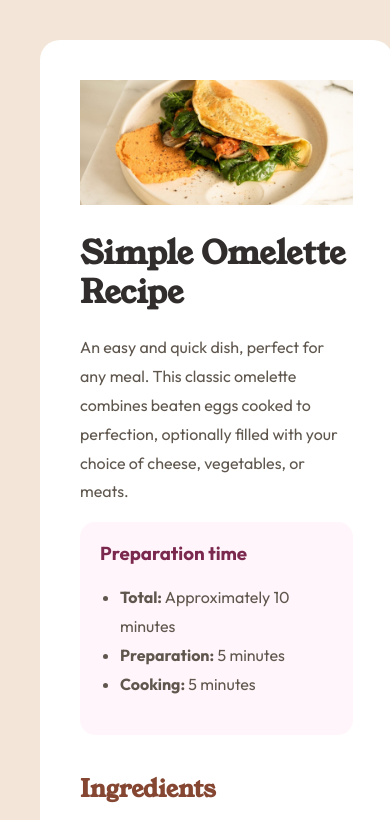
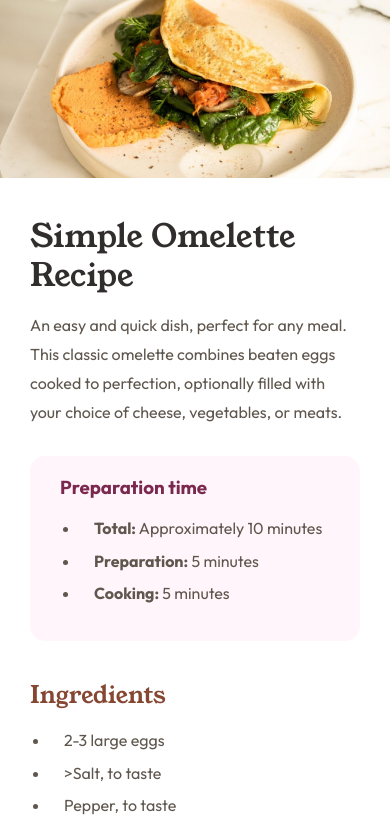
Before and after one commit to vicbagz/Recipe-page, a plain HTML site: page index.html in a window 390 px wide. Shown: the top 820 px of the page. Drawn offline with Linux system fonts and the light colour scheme.

Commit message:
Updates on index.html and style.css

```diff
--- a/css/style.css
+++ b/css/style.css
@@ -45,12 +45,16 @@ a:hover {
 :is(h1, h2, h3, h4, h5){
     font-family: 'YoungSerif', sans-serif;
     line-height: 1.2;
-    font-weight: 700;
+    font-weight: 500;
 }
 
 h1 {
     color: var(--stone-900);
+    font-size: 40px;
+    font-weight: 500;
+    margin-bottom: 0;
 }
+
 h2 {
     color: var(--brown-800);
 }
@@ -69,8 +73,16 @@ h2 {
     padding-left: 20px;
 }
 
-img {
+:is(ul, ol) li {
+    line-height: 1.4;
+    margin-bottom: 10px;
+    padding-left: 14px;
+}
+
+.featured-image {
     width: 100%;
+    height: auto;
+    max-width: 736px;
 }
 
 ol > li::marker {
@@ -86,20 +98,22 @@ ol > li::marker {
 
 .prep-time {
     background-color: var(--rose-50);
-    padding: 20px;
+    padding: 20px 30px;
     border-radius: 15px;
     margin-bottom: 40px;
+    margin-top: 30px;
 }
 .prep-time h3{
     margin-top: 0;
     color: var(--rose-800);
     font-family: 'Outfit', sans-serif;
+    font-weight: 700;
 }
 
 hr.solid {
     border-top: 1px solid #e8e8e8;
-    margin-top: 30px;
-    margin-bottom: 30px;
+    margin-top: 40px;
+    margin-bottom: 40px;
 }
 
 table {
@@ -131,9 +145,13 @@ td:nth-child(2) {
     body {
         padding: 40px;
     }
+
+    h1 {
+        font-size: 32px;
+    }
 }
 
-@media only screen and (max-width: 375px) {
+@media only screen and (max-width: 436px) {
     body {
         padding: 0;
     }
@@ -151,4 +169,9 @@ td:nth-child(2) {
     h1 {
         margin-top: 10px;
     }
+
+    .attribution {
+        margin-top: 30px;
+        margin-bottom: 30px;
+    }
 }
--- a/index.html
+++ b/index.html
@@ -9,9 +9,9 @@
 
 </head>
 <body>
-    <img class="mobile-img" src="images/image-omelette.jpeg" alt="image-omelette" width="736px">
+    <img class="mobile-img featured-image" src="images/image-omelette.jpeg" alt="image-omelette" width="">
     <main class="wrapper">
-        <img class="desktop-img" src="images/image-omelette.jpeg" alt="image-omelette" width="736px">
+        <img class="desktop-img featured-image" src="images/image-omelette.jpeg" alt="image-omelette">
 
         <h1>Simple Omelette Recipe</h1>
 
```
